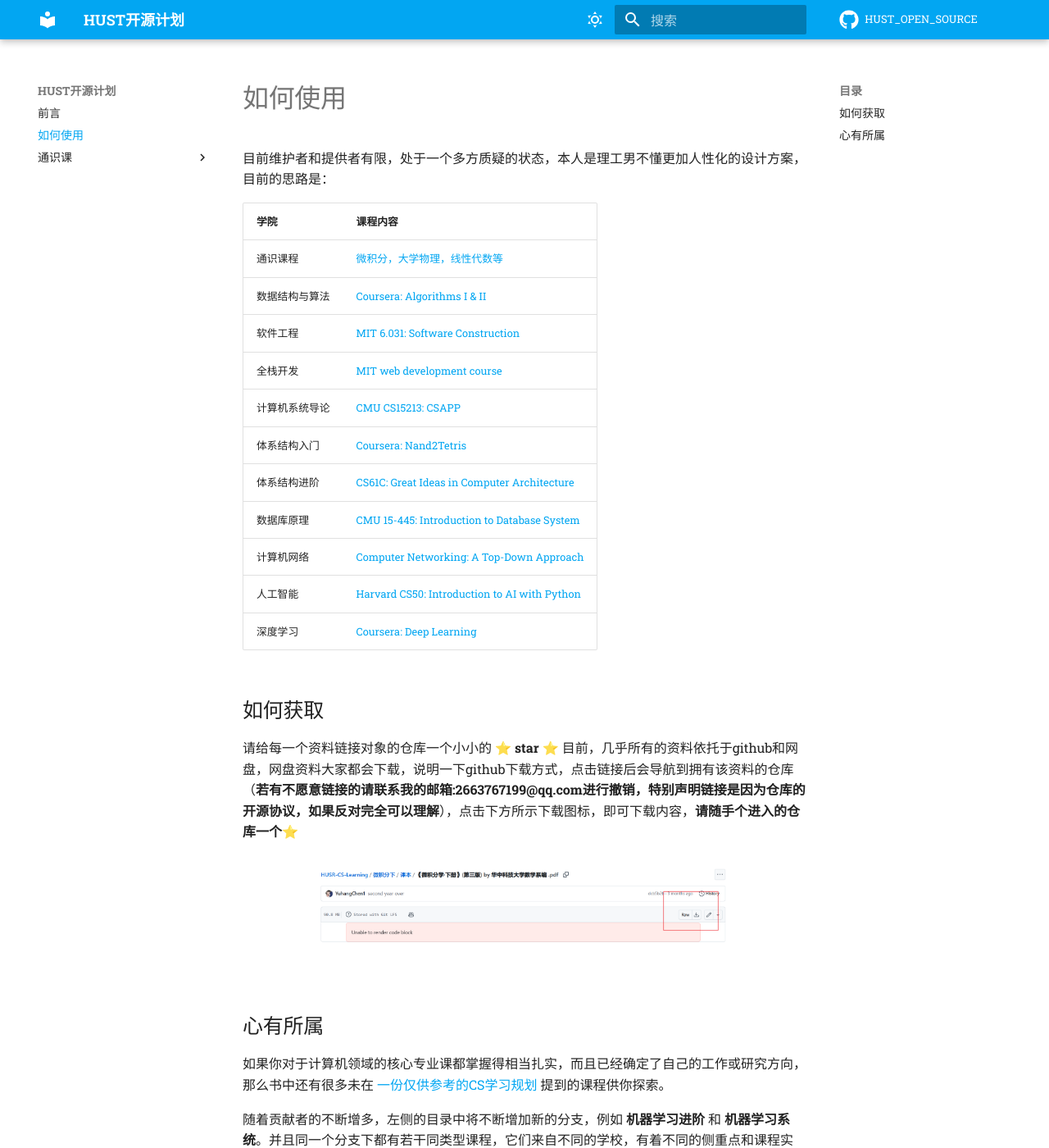
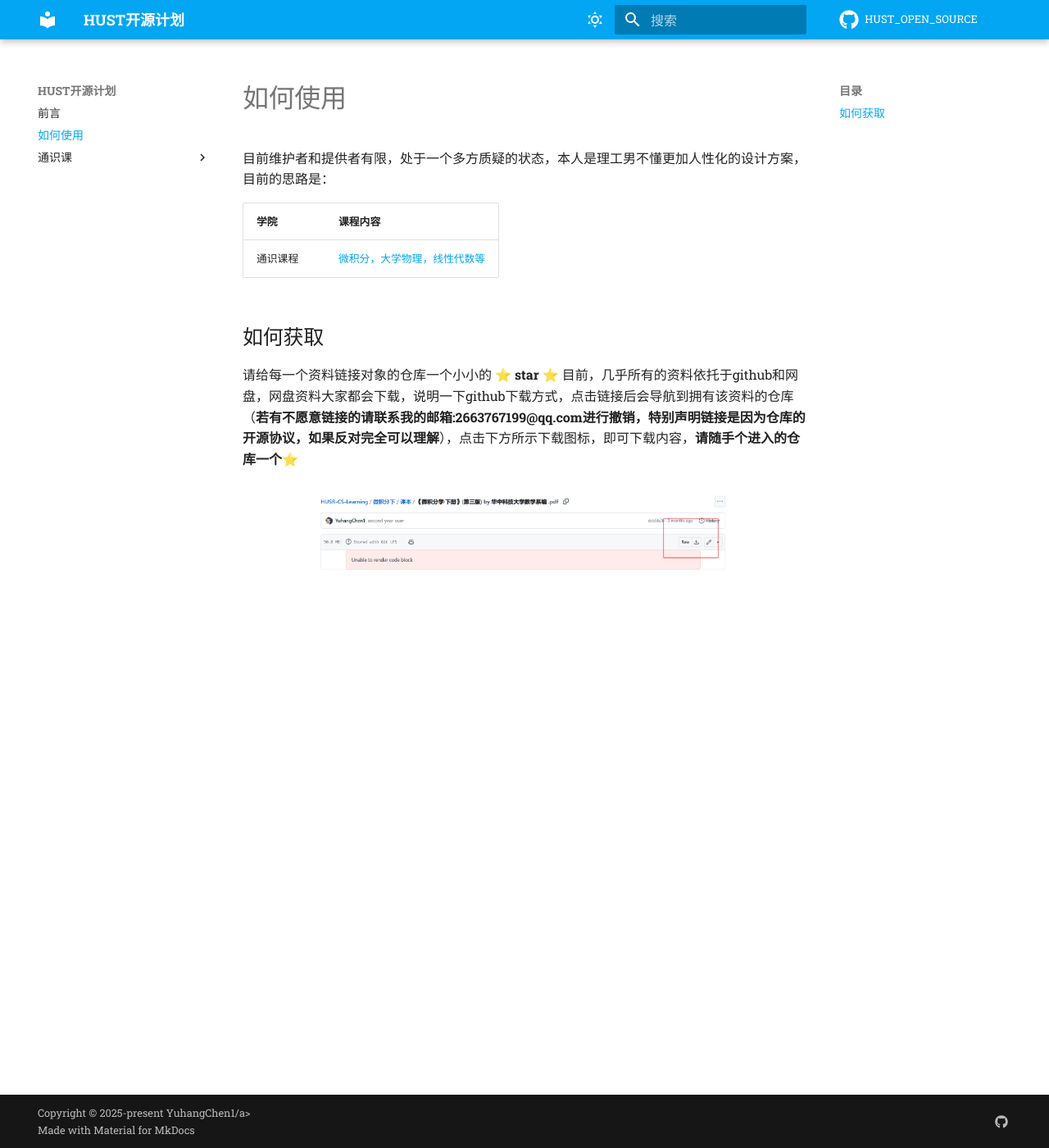
Before and after one commit to dlfu121/HUST_OPEN_SOURCE, an MkDocs documentation site: the page built from docs/使用指南.md, in a window 1280 px wide and 1400 px high. Shown: the whole window at 82% size. Built offline with MkDocs 1.6.1 and Material for MkDocs 9.7.7, drawn with Linux system fonts in a browser that asks for light colours; comment, search, counter and statistics services are not loaded; some of the changed text lies outside the part shown.

```diff
--- a/docs/使用指南.md
+++ b/docs/使用指南.md
@@ -6,7 +6,7 @@
 |学院    |课程内容                                          |
 |-------------|-------------------------------------------------|
 |通识课程|[微积分，大学物理，线性代数等](./通识课程/index.md)|
-|数据结构与算法 |[Coursera: Algorithms I & II](数据结构与算法/Algo.md)|
+<!-- |数据结构与算法 |[Coursera: Algorithms I & II](数据结构与算法/Algo.md)|
 |软件工程      |[MIT 6.031: Software Construction](软件工程/6031.md)|
 |全栈开发      |[MIT web development course](Web开发/mitweb.md)|
 |计算机系统导论 |[CMU CS15213: CSAPP](计算机系统基础/CSAPP.md)|
@@ -15,7 +15,7 @@
 |数据库原理     |[CMU 15-445: Introduction to Database System](数据库系统/15445.md)|
 |计算机网络     |[Computer Networking: A Top-Down Approach](./计算机网络/topdown.md)|
 |人工智能      |[Harvard CS50: Introduction to AI with Python](人工智能/CS50.md)|
-|深度学习      |[Coursera: Deep Learning](深度学习/CS230.md)|
+|深度学习      |[Coursera: Deep Learning](深度学习/CS230.md)| -->
 
 ## 如何获取
 
@@ -26,10 +26,10 @@
 </figure>
 
 
-## 心有所属
+<!-- ## 心有所属
 
 如果你对于计算机领域的核心专业课都掌握得相当扎实，而且已经确定了自己的工作或研究方向，那么书中还有很多未在 [一份仅供参考的CS学习规划](./CS学习规划.md) 提到的课程供你探索。
 
 随着贡献者的不断增多，左侧的目录中将不断增加新的分支，例如 **机器学习进阶** 和 **机器学习系统**。并且同一个分支下都有若干同类型课程，它们来自不同的学校，有着不同的侧重点和课程实验，例如 **操作系统** 分支下就包含了麻省理工、伯克利、南京大学还有哈工大四所学校的课程。如果你想深耕一个领域，那么学习这些同类的课程会给你不同的视角来看待类似的知识。同时，本书作者还计划联系一些相关领域的科研工作者来分享某个细分领域的科研学习路径，让 CS自学指南 在追求广度的同时，实现深度上的提高。
 
-如果你想贡献这方面的内容，欢迎和作者邮件联系 [zhongyinmin@pku.edu.cn](mailto:zhongyinmin@pku.edu.cn)
+如果你想贡献这方面的内容，欢迎和作者邮件联系 [zhongyinmin@pku.edu.cn](mailto:zhongyinmin@pku.edu.cn) -->
```
